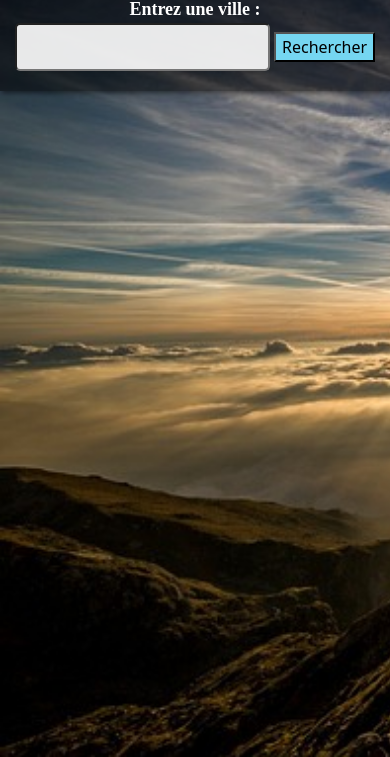
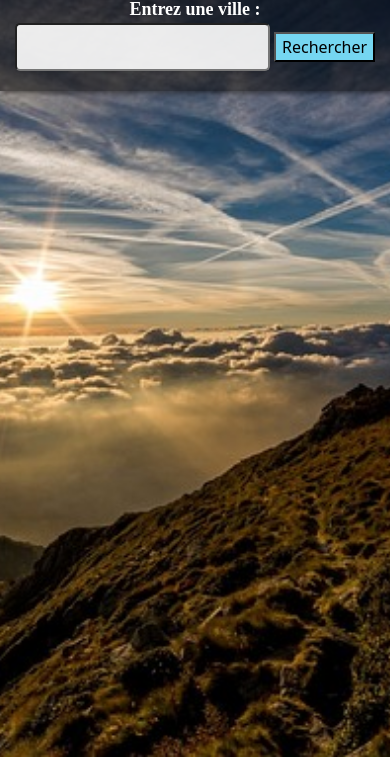
Before and after one commit to Ahamad-Ousmane/Meteo, a plain HTML site: page index.html in a window 390 px wide. Shown: the part 87-844 px from the top of the page. Drawn offline with nearby package versions, Linux system fonts and the light colour scheme.

Commit message:
Update style.css

```diff
--- a/style.css
+++ b/style.css
@@ -67,7 +67,7 @@ label{
 
 input{
     background-color: rgba(255, 255, 255, 0.7); /* Fond semi-transparent */
-    color: #ffff; /* Texte noir */
+    color: #000; /* Texte noir */
     padding: 10px;
     border-radius: 5px; /* Coins arrondis */
     box-shadow: 0 2px 4px rgba(0, 0, 0, 0.1); /* Ombre portée */
@@ -110,7 +110,7 @@ button{
     }
 
     #weather{
-        margin: 0;
+        margin-left: 20px;
     }
 
     form{
@@ -126,14 +126,18 @@ button{
 
     input{
         background-color: rgba(255, 255, 255, 0.9); /* Augmenter l'opacité pour améliorer la visibilité */
-        color: #ffff; /* Texte noir */
+        color: #000; /* Texte noir */
         /* Autres ajustements pour les appareils mobiles */
     }
-    /* .weather-card{
-        height: 100px;
-    } */
+    .weather-card{
+        height: 300px;
+    }
     /* .weather-card img{
         width: 30px;
         height: 30px;
     } */
+
+    body{
+        background-position: center;
+    }
 }
```
